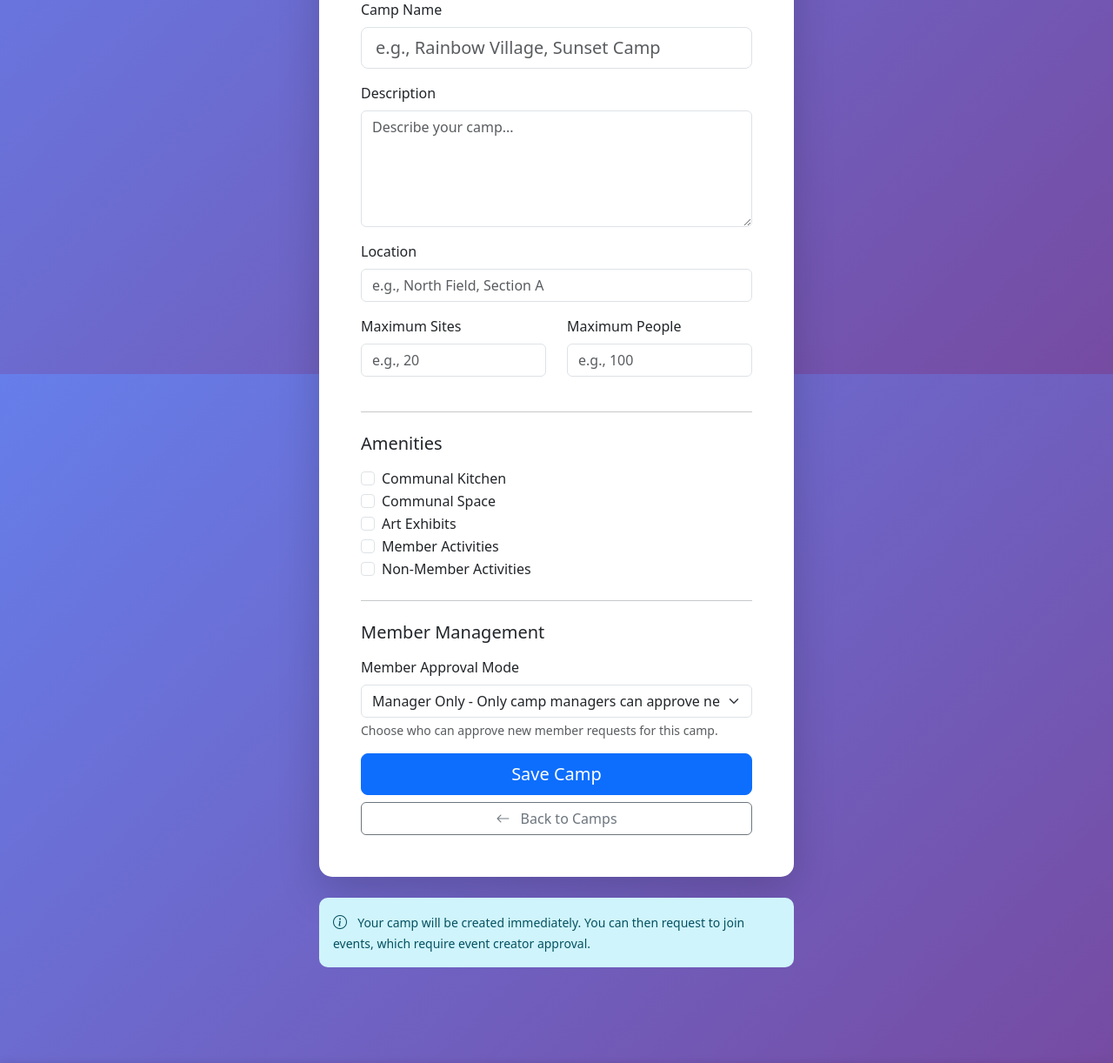
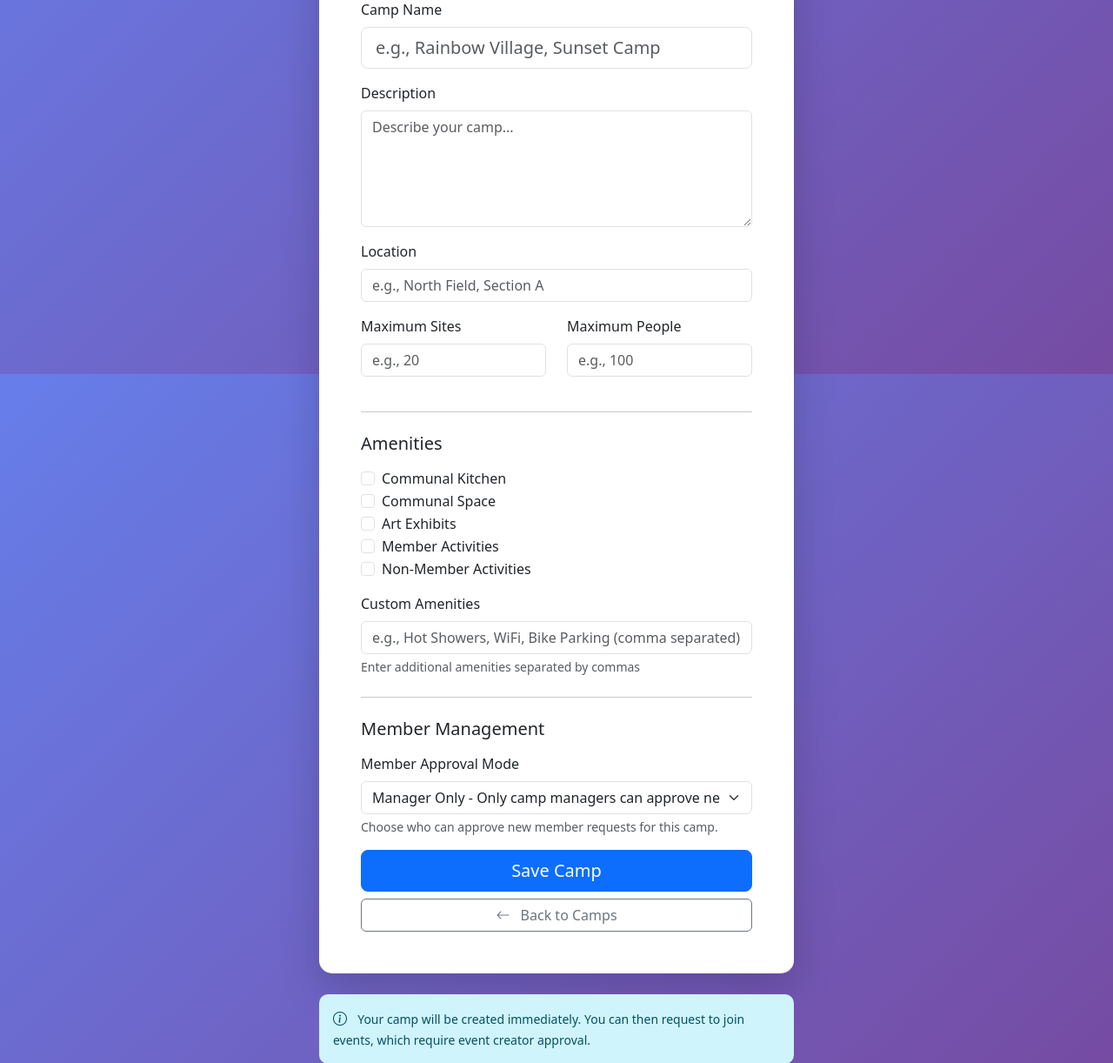
Before and after one commit to that-JC-guy/Campersion, a Flask app: page /camps/create in a window 1280 px wide. Shown: the part 370-1592 px from the top of the page at 87% size. Run offline with Flask 3, Linux system fonts and the light colour scheme; the visitor is signed in with stand-in values (Sample User, id 1).

Commit message:
Add custom amenities field and condense shared inventory display
Changes:
1. Custom Amenities Feature:
   - Added custom_amenities text field to Camp model
   - Updated amenities_list property to include custom amenities (comma-separated)
   - Added custom_amenities field to CampForm with 500 char limit
   - Updated create and edit routes to handle custom amenities
   - Added custom amenities input field to create and edit templates
   - Database migration: added custom_amenities column to camps table

2. Shared Inventory Display Improvements:
   - Condensed shared inventory items to single line in camp detail sidebar
   - Format: Item Name - Owner - Description (all inline)
   - Improved space efficiency and readability

Camp managers can now add custom amenities like "Hot Showers, WiFi, Bike Parking"
which will display alongside the preset amenity checkboxes.

🤖 Generated with [Claude Code](https://claude.com/claude-code)

Co-Authored-By: Claude Sonnet 4.5 <noreply@anthropic.com>

```diff
--- a/app/camps/forms.py
+++ b/app/camps/forms.py
@@ -69,6 +69,11 @@ class CampForm(FlaskForm):
     has_art_exhibits = BooleanField('Art Exhibits')
     has_member_activities = BooleanField('Member Activities')
     has_non_member_activities = BooleanField('Non-Member Activities')
+    custom_amenities = StringField(
+        'Custom Amenities',
+        validators=[Length(max=500, message='Custom amenities must be less than 500 characters')],
+        render_kw={'placeholder': 'e.g., Hot Showers, WiFi, Bike Parking (comma separated)'}
+    )
 
     # Member approval mode
     member_approval_mode = SelectField(
--- a/app/camps/routes.py
+++ b/app/camps/routes.py
@@ -56,6 +56,7 @@ def create_camp():
             has_art_exhibits=form.has_art_exhibits.data,
             has_member_activities=form.has_member_activities.data,
             has_non_member_activities=form.has_non_member_activities.data,
+            custom_amenities=form.custom_amenities.data or None,
             member_approval_mode=form.member_approval_mode.data,
             creator_id=current_user.id
         )
@@ -179,6 +180,7 @@ def edit_camp(camp_id):
         form.has_art_exhibits.data = camp.has_art_exhibits
         form.has_member_activities.data = camp.has_member_activities
         form.has_non_member_activities.data = camp.has_non_member_activities
+        form.custom_amenities.data = camp.custom_amenities
         form.member_approval_mode.data = camp.member_approval_mode
 
     if form.validate_on_submit():
@@ -192,6 +194,7 @@ def edit_camp(camp_id):
         camp.has_art_exhibits = form.has_art_exhibits.data
         camp.has_member_activities = form.has_member_activities.data
         camp.has_non_member_activities = form.has_non_member_activities.data
+        camp.custom_amenities = form.custom_amenities.data or None
         camp.member_approval_mode = form.member_approval_mode.data
 
         db.session.commit()
--- a/app/models.py
+++ b/app/models.py
@@ -604,6 +604,7 @@ class Camp(db.Model):
     has_art_exhibits = db.Column(db.Boolean, default=False, nullable=False, server_default='false')
     has_member_activities = db.Column(db.Boolean, default=False, nullable=False, server_default='false')
     has_non_member_activities = db.Column(db.Boolean, default=False, nullable=False, server_default='false')
+    custom_amenities = db.Column(db.Text, nullable=True)  # Comma-separated custom amenities
 
     # Member approval mode
     member_approval_mode = db.Column(db.String(20), nullable=False,
@@ -639,6 +640,10 @@ class Camp(db.Model):
             amenities.append('Member Activities')
         if self.has_non_member_activities:
             amenities.append('Non-Member Activities')
+        # Add custom amenities
+        if self.custom_amenities:
+            custom = [a.strip() for a in self.custom_amenities.split(',') if a.strip()]
+            amenities.extend(custom)
         return amenities
 
     def get_approved_members(self):
--- a/app/templates/camps/create.html
+++ b/app/templates/camps/create.html
@@ -123,6 +123,20 @@
                         </div>
                     </div>
 
+                    <!-- Custom Amenities Field -->
+                    <div class="mb-3">
+                        <label for="custom_amenities" class="form-label">{{ form.custom_amenities.label.text }}</label>
+                        {{ form.custom_amenities(class="form-control") }}
+                        <div class="form-text">Enter additional amenities separated by commas</div>
+                        {% if form.custom_amenities.errors %}
+                            <div class="invalid-feedback d-block">
+                                {% for error in form.custom_amenities.errors %}
+                                    {{ error }}
+                                {% endfor %}
+                            </div>
+                        {% endif %}
+                    </div>
+
                     <!-- Member Approval Mode -->
                     <hr class="my-4">
                     <h5 class="mb-3">Member Management</h5>
```
Also changed, not shown: app/templates/camps/detail.html (+6 -9 lines), app/templates/camps/edit.html (+14 -0 lines), migrations/versions/721e7cddfc80_add_custom_amenities_field_to_camps.py (added, +32 -0 lines).
